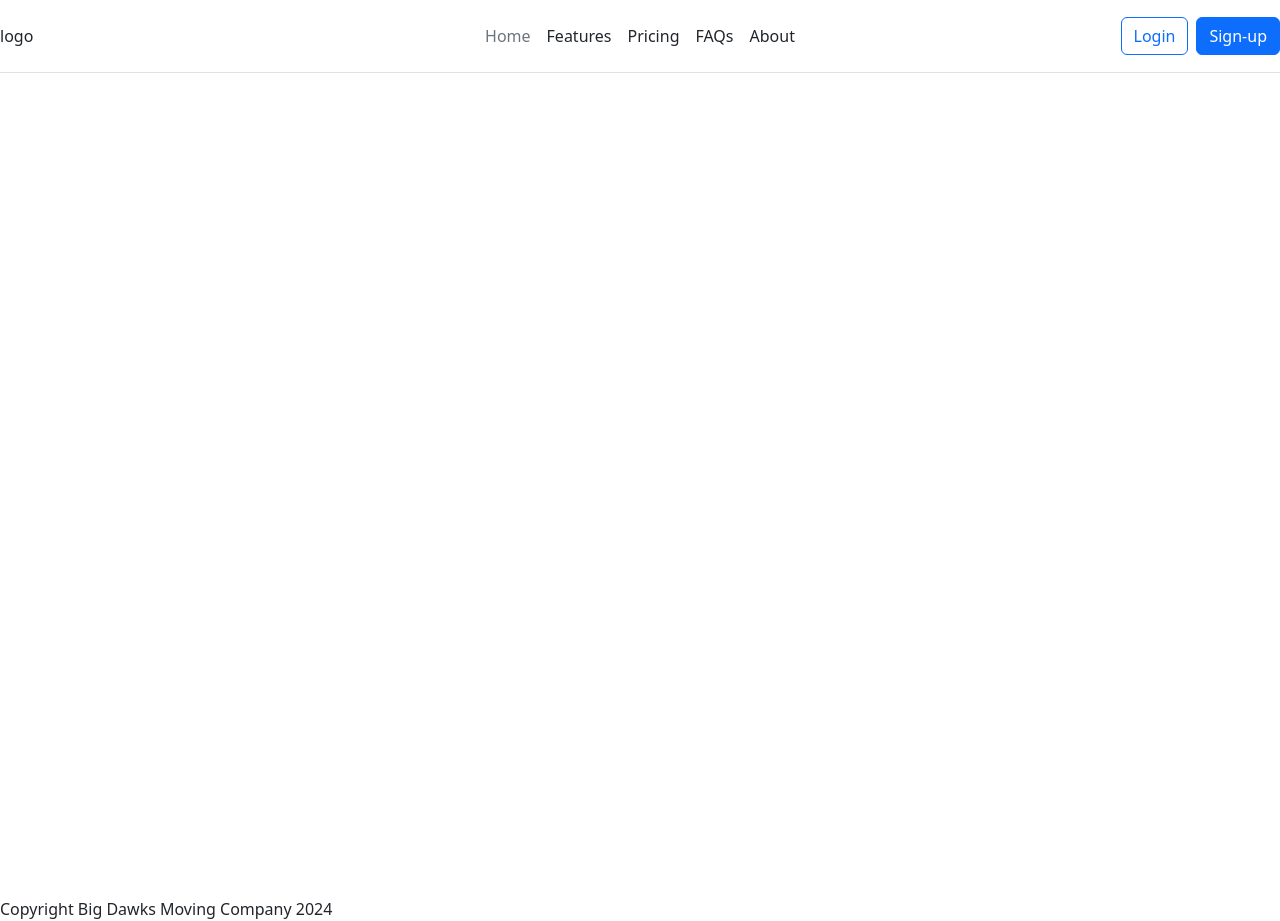
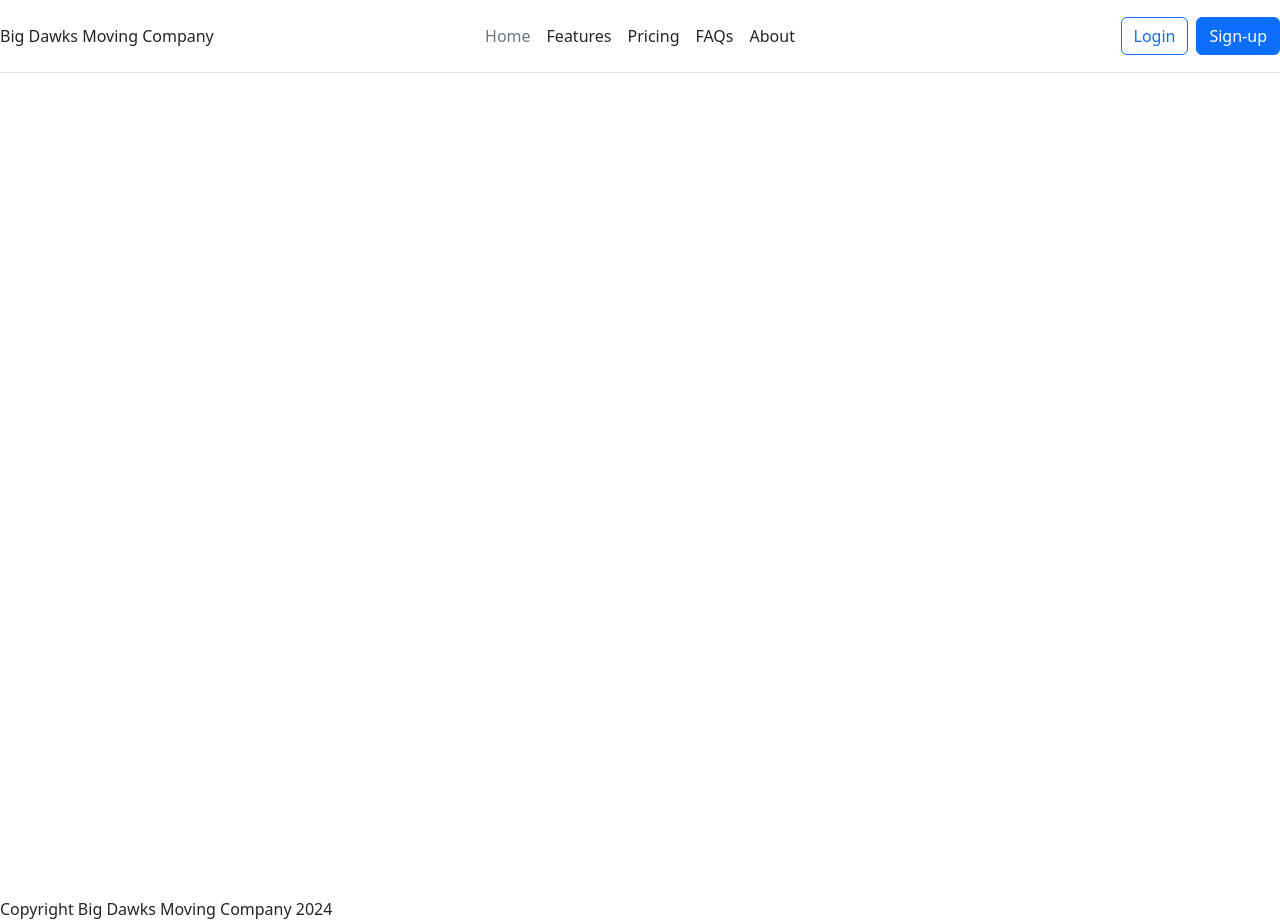
Before and after one commit to CoreyDawkins/bigdawks.ca, a Next.js app: page / in a window 1280 px wide. Built offline with nearby package versions, Linux system fonts and the light colour scheme.

Commit message:
Fix links

```diff
--- a/src/components/Header.tsx
+++ b/src/components/Header.tsx
@@ -1,24 +1,24 @@
 // src/components/Header.tsx
 
 import React from 'react';
+import Link from 'next/link';
 
 function Header() {
   return (
     <div className="">
       <header className="d-flex flex-wrap align-items-center justify-content-center justify-content-md-between py-3 mb-4 border-bottom">
-        <a href="/" className="d-flex align-items-center col-md-3 mb-2 mb-md-0 text-dark text-decoration-none">
-          logo
-        </a>
-
+        <Link href="/" className="d-flex align-items-center col-md-3 mb-2 mb-md-0 text-dark text-decoration-none">
+          Big Dawks Moving Company
+        </Link>
         <ul className="nav col-12 col-md-auto mb-2 justify-content-center mb-md-0">
-          <li><a href="#" className="nav-link px-2 link-secondary">Home</a></li>
-          <li><a href="#" className="nav-link px-2 link-dark">Features</a></li>
-          <li><a href="#" className="nav-link px-2 link-dark">Pricing</a></li>
-          <li><a href="#" className="nav-link px-2 link-dark">FAQs</a></li>
-          <li><a href="#" className="nav-link px-2 link-dark">About</a></li>
+          <li><Link href="/" className="nav-link px-2 link-secondary">Home</Link></li>
+          <li><Link href="/features" className="nav-link px-2 link-dark">Features</Link></li>
+          <li><Link href="/pricing" className="nav-link px-2 link-dark">Pricing</Link></li>
+          <li><Link href="/faqs" className="nav-link px-2 link-dark">FAQs</Link></li>
+          <li><Link href="/about" className="nav-link px-2 link-dark">About</Link></li>
         </ul>
-
         <div className="col-md-3 text-end">
+          {/* Keep the buttons as they are, assuming they are client-side */}
           <button type="button" className="btn btn-outline-primary me-2">Login</button>
           <button type="button" className="btn btn-primary">Sign-up</button>
         </div>
@@ -28,5 +28,3 @@ function Header() {
 }
 
 export default Header;
-
-// Big Dawks Moving Company
```
